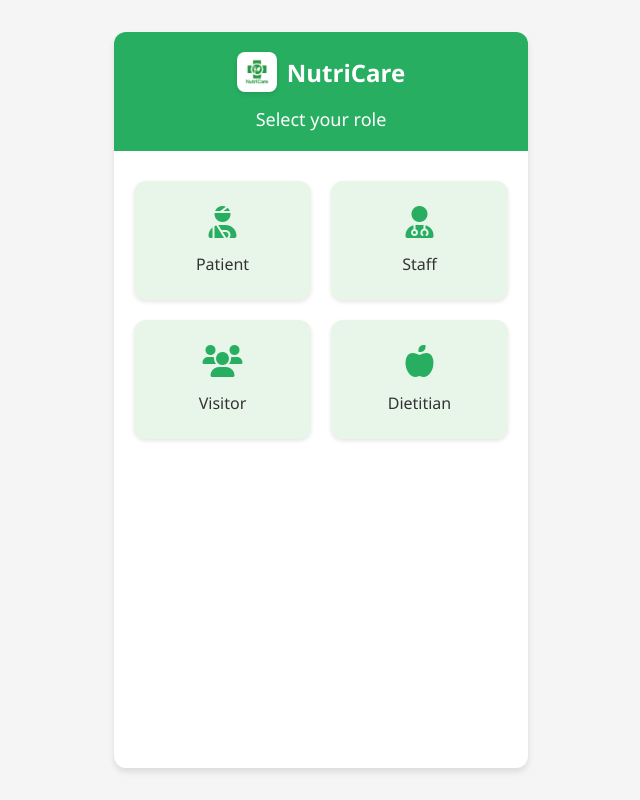
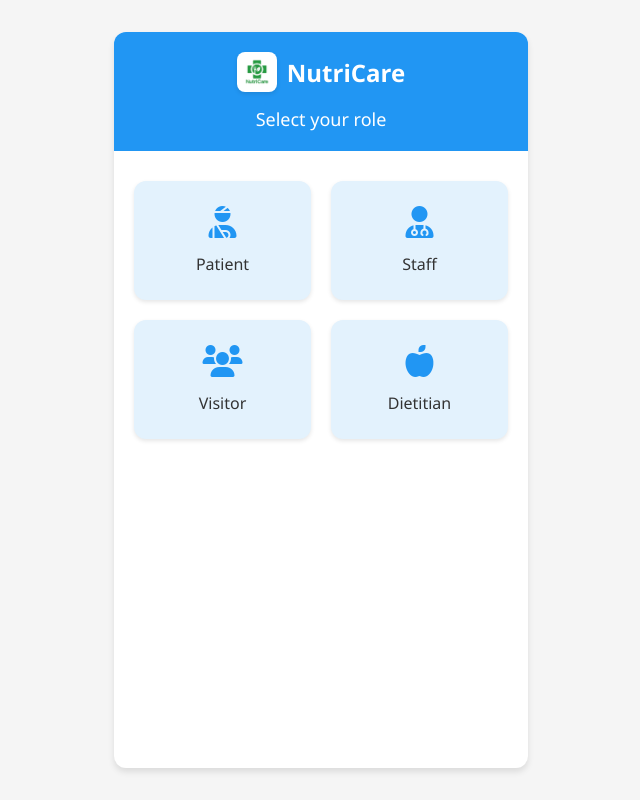
Before and after one commit to Sujoy2006/NC, a plain HTML site: page index.html in a window 1280 px wide. Shown: the whole page, without its empty margins (319-959 px from the left). Drawn offline with nearby package versions, Linux system fonts and the light colour scheme.

Commit message:
Update styles.css

```diff
--- a/css/styles.css
+++ b/css/styles.css
@@ -1,9 +1,9 @@
 /* Global Styles */
 :root {
-    --primary-color: #27ae60;
-    --primary-dark: #219653;
-    --primary-light: #e8f5e9;
-    --accent-color: #27ae60;
+    --primary-color: #2196F3;
+    --primary-dark: #1976D2;
+    --primary-light: #E3F2FD;
+    --accent-color: #2196F3;
     --text-color: #333;
     --light-text: #757575;
     --background-color: #f5f5f5;
@@ -14,7 +14,7 @@
     --border-radius: 12px;
     --box-shadow: 0 4px 6px rgba(0, 0, 0, 0.1);
     --transition: all 0.3s ease;
-    --nutricare-green: #27ae60;
+    --nutricare-green: #2196F3;
 }
 
 * {
```
